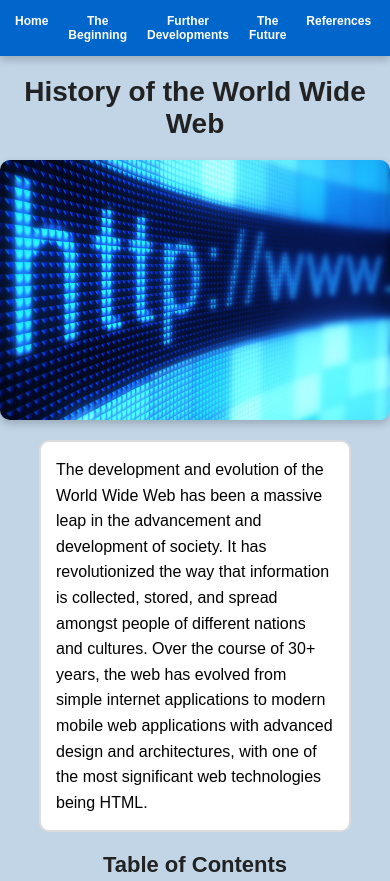
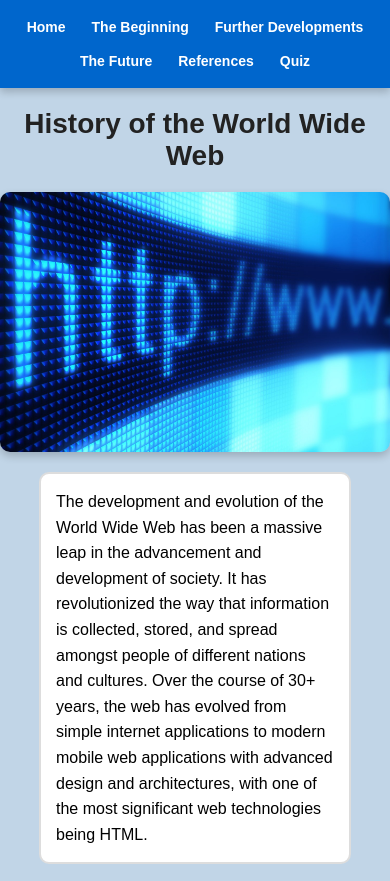
Before and after one commit to TCtrlFreak/IT3202, a plain HTML site: page index.html in a window 390 px wide. Shown: the top 881 px of the page. Drawn offline with Linux system fonts and the light colour scheme.

Commit message:
Fixed nav bar cutoff

```diff
--- a/styles.css
+++ b/styles.css
@@ -111,10 +111,12 @@ ol li {
 /* Menu bar styles */
 .menu-bar {
     background-color: rgb(0, 102, 204);
-    overflow: hidden;
-    text-align: center;
+    display: flex; /* Use Flexbox for alignment */
+    align-items: center; /* Vertically center items */
+    justify-content: center; /* Horizontally center items */
     padding: 10px 0;
     box-shadow: 0 4px 8px rgba(0, 0, 0, 0.2); /* Add shadow for depth */
+    overflow-x: hidden; /* Prevent horizontal scrolling */
 }
 
 .menu-bar ul {
@@ -122,18 +124,20 @@ ol li {
     margin: 0;
     padding: 0;
     display: flex;
-    flex-wrap: wrap; /* Allow items to wrap on smaller screens */
-    justify-content: center;
+    flex-wrap: wrap; /* Allow wrapping to the next line */
+    justify-content: center; /* Center items on each line */
+    align-items: center; /* Ensure vertical centering of items */
 }
 
 .menu-bar li {
     margin: 5px 10px; /* Add spacing between buttons */
+    white-space: nowrap; /* Prevent text wrapping inside buttons */
 }
 
 .menu-bar a {
     text-decoration: none;
     color: white;
-    font-size: 18px;
+    font-size: 16px; /* Adjust font size for smaller screens */
     font-weight: bold;
     padding: 5px 10px;
     border-radius: 5px;
@@ -288,19 +292,17 @@ form button:hover {
 /* Responsive navigation bar for small screens (max-width: 600px) */
 @media only screen and (max-width: 600px) {
     .menu-bar ul {
-        flex-direction: row;
-        flex-wrap: nowrap;
-        justify-content: space-between;
-        padding: 0 5px;
+        flex-wrap: wrap; /* Allow wrapping for small screens */
+        justify-content: center; /* Center items on each line */
     }
 
     .menu-bar li {
-        margin: 0 2px;
+        margin: 5px; /* Adjust spacing for smaller screens */
     }
 
     .menu-bar a {
-        font-size: 12px;
-        padding: 4px 8px;
+        font-size: 14px; /* Reduce font size for smaller screens */
+        padding: 4px 8px; /* Adjust padding for better fit */
     }
 
     body {
```
